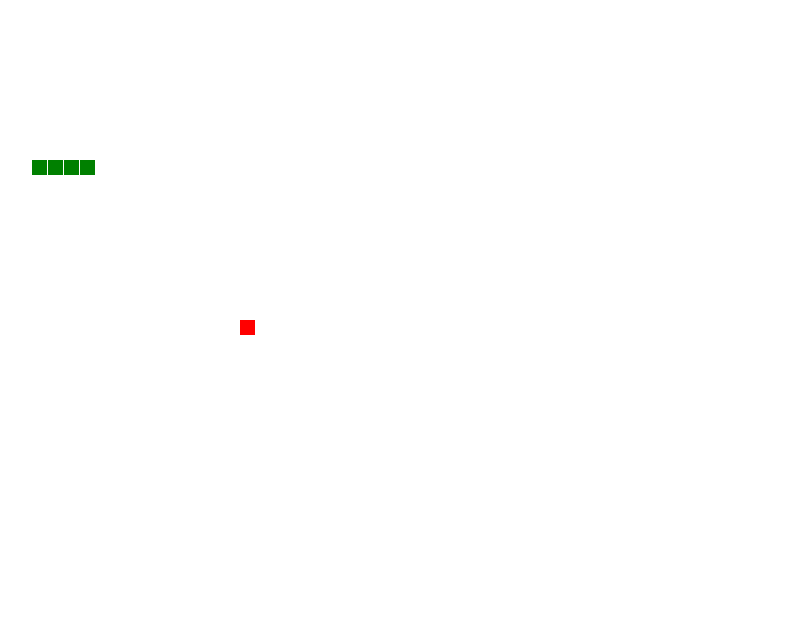
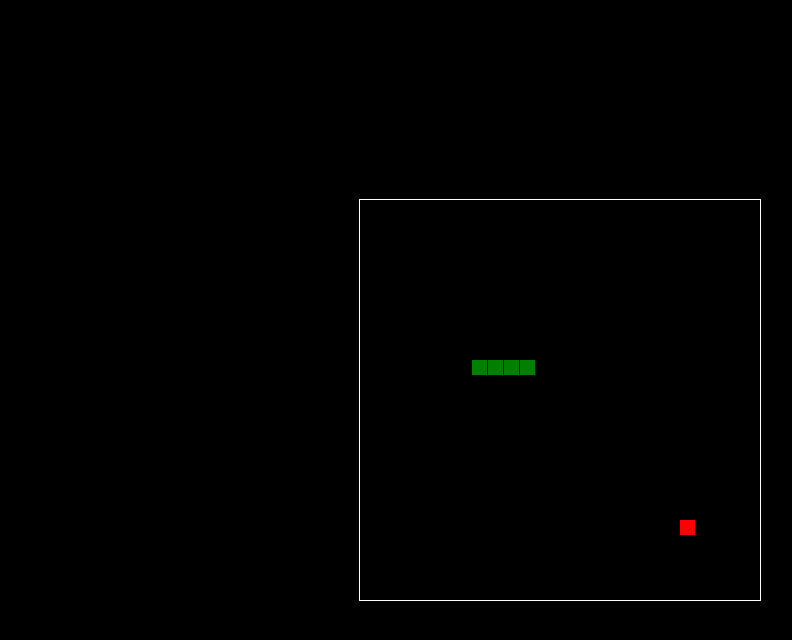
Before and after one commit to sfirsovdev/snake, a plain HTML site: page index.html in a window 1280 px wide. Shown: the whole page, without its empty margins (80-872 px from the left). Drawn offline with Linux system fonts and the light colour scheme; the site is published under a folder, as on GitHub Pages, so addresses that start at the root find nothing.

Commit message:
Правки

```diff
--- a/index.html
+++ b/index.html
@@ -3,7 +3,7 @@
 
 <head>
     <title>Змейка</title>
-<link rel="stylesheet" href="/snake.css">
+<link rel="stylesheet" href="./snake.css">
 <style>
     html,
     body {
```
